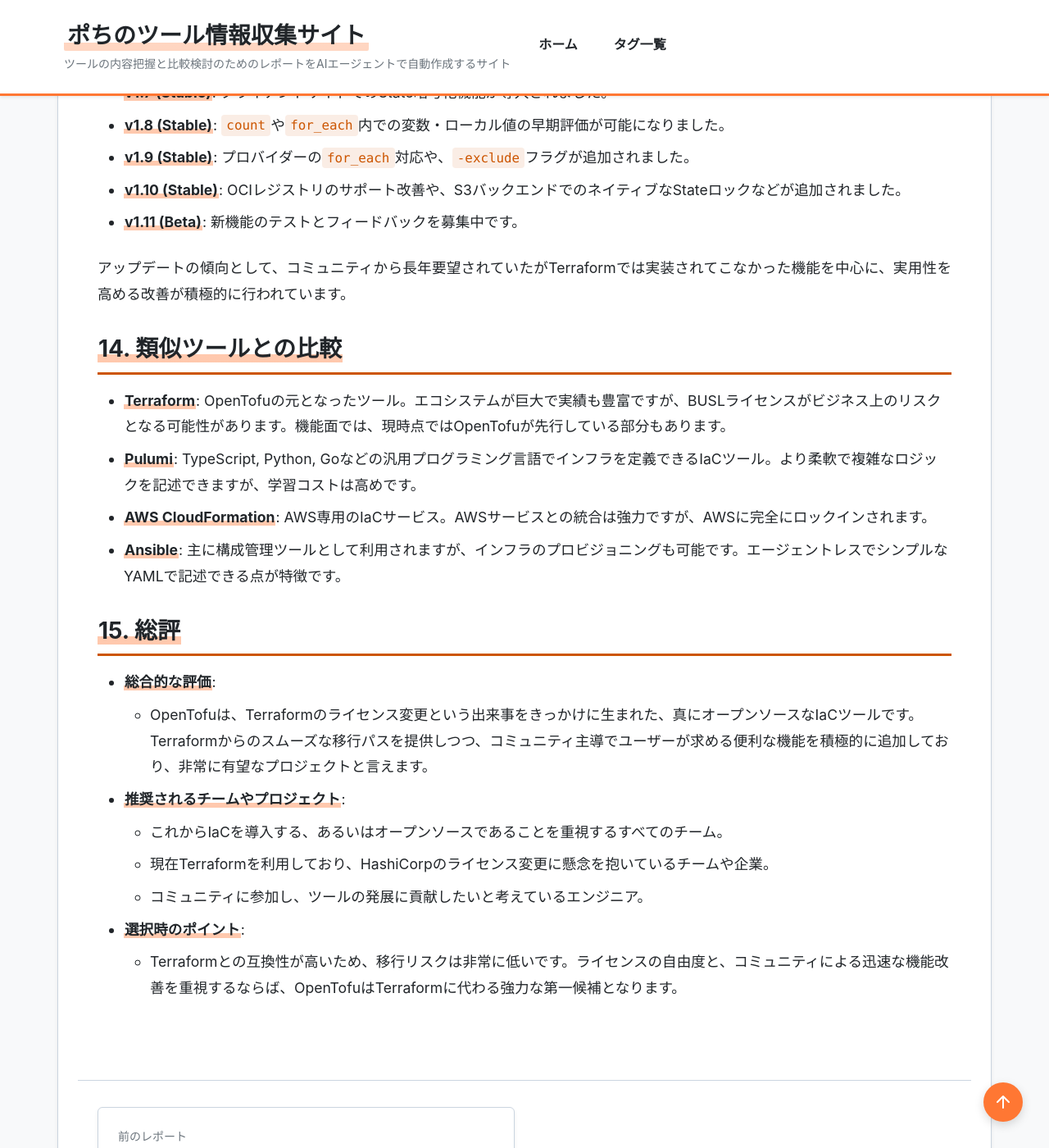
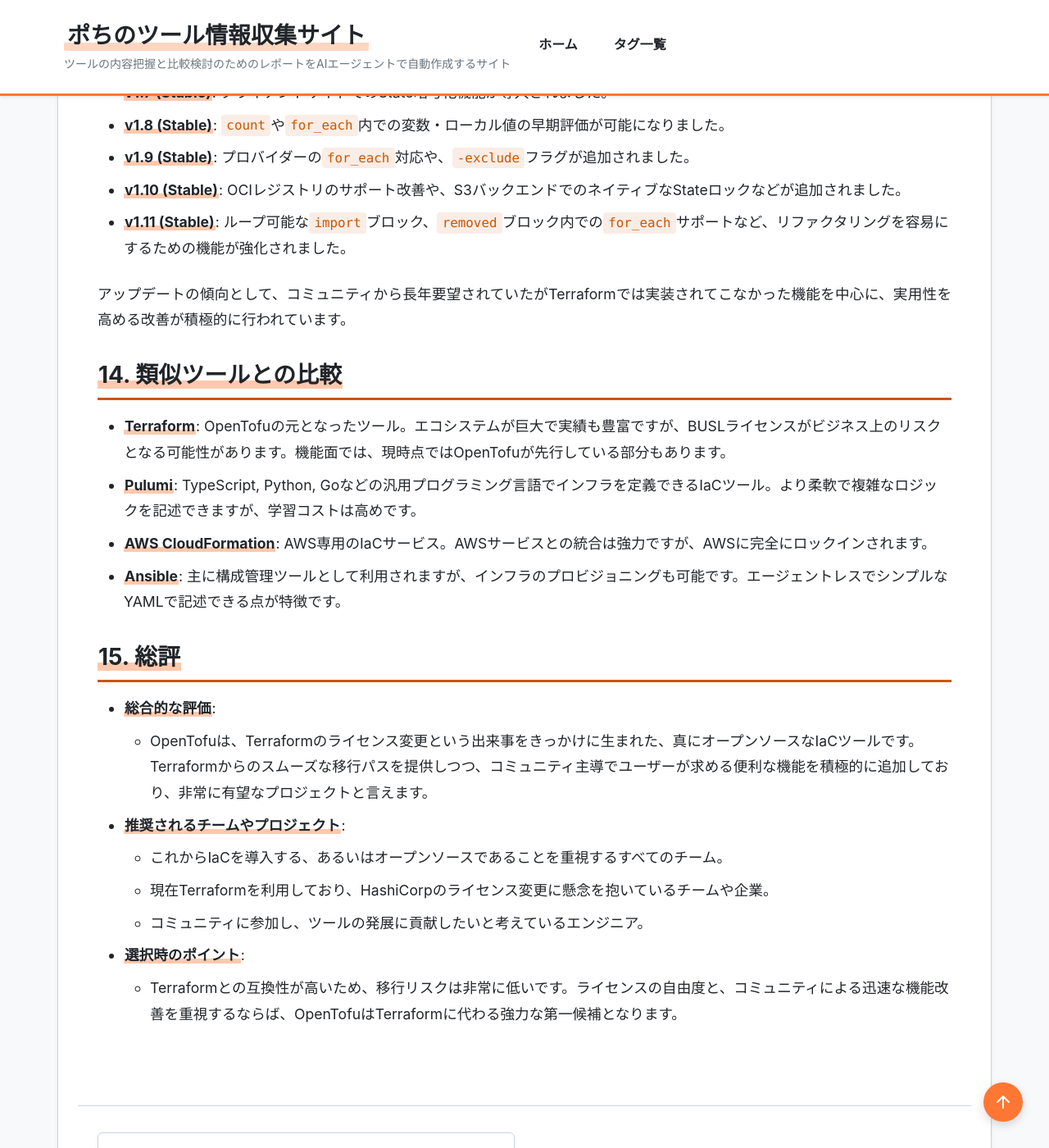
Before and after one commit to aegisfleet/tool-survey-report, a Jekyll site: the page built from _reports/opentofu.md, in a window 1280 px wide and 1400 px high, scrolled down 6023 px. Shown: the whole window at 82% size. Built offline with Jekyll 4.4.1, drawn with Linux system fonts in a browser that asks for light colours; some of the changed text lies outside the part shown.

Commit message:
feat(reports): Update OpenTofu report and verify relationships (#305)
Updates the research report for OpenTofu (_reports/opentofu.md).

- Sets the `last_updated` date to 2026-01-05.
- Updates the "Recent Updates" section to reflect the stable release of v1.11.

Also verifies the bidirectional consistency of relationships with related reports (Terraform, Pulumi, AWS CloudFormation, Ansible) as per the instructions in task-organizing-category-tags.md. The existing links were already correct, so no changes to other files were needed.

Co-authored-by: google-labs-jules[bot] <161369871+google-labs-jules[bot]@users.noreply.github.com>

```diff
--- a/_reports/opentofu.md
+++ b/_reports/opentofu.md
@@ -122,11 +122,11 @@ OpenTofuはTerraformのコア機能をすべて継承しつつ、コミュニテ
 
 OpenTofuは活発に開発が続けられており、定期的にリリースが行われています。
 
-* **v1.7 (Stable)**: クライアントサイドでのState暗号化機能が導入されました。
-* **v1.8 (Stable)**: `count`や`for_each`内での変数・ローカル値の早期評価が可能になりました。
-* **v1.9 (Stable)**: プロバイダーの`for_each`対応や、`-exclude`フラグが追加されました。
-* **v1.10 (Stable)**: OCIレジストリのサポート改善や、S3バックエンドでのネイティブなStateロックなどが追加されました。
-* **v1.11 (Beta)**: 新機能のテストとフィードバックを募集中です。
+*   **v1.7 (Stable)**: クライアントサイドでのState暗号化機能が導入されました。
+*   **v1.8 (Stable)**: `count`や`for_each`内での変数・ローカル値の早期評価が可能になりました。
+*   **v1.9 (Stable)**: プロバイダーの`for_each`対応や、`-exclude`フラグが追加されました。
+*   **v1.10 (Stable)**: OCIレジストリのサポート改善や、S3バックエンドでのネイティブなStateロックなどが追加されました。
+*   **v1.11 (Stable)**: ループ可能な`import`ブロック、`removed`ブロック内での`for_each`サポートなど、リファクタリングを容易にするための機能が強化されました。
 
 アップデートの傾向として、コミュニティから長年要望されていたがTerraformでは実装されてこなかった機能を中心に、実用性を高める改善が積極的に行われています。
 
```
Also changed, not shown: other parts of _reports/opentofu.md (+1 -1 lines).
